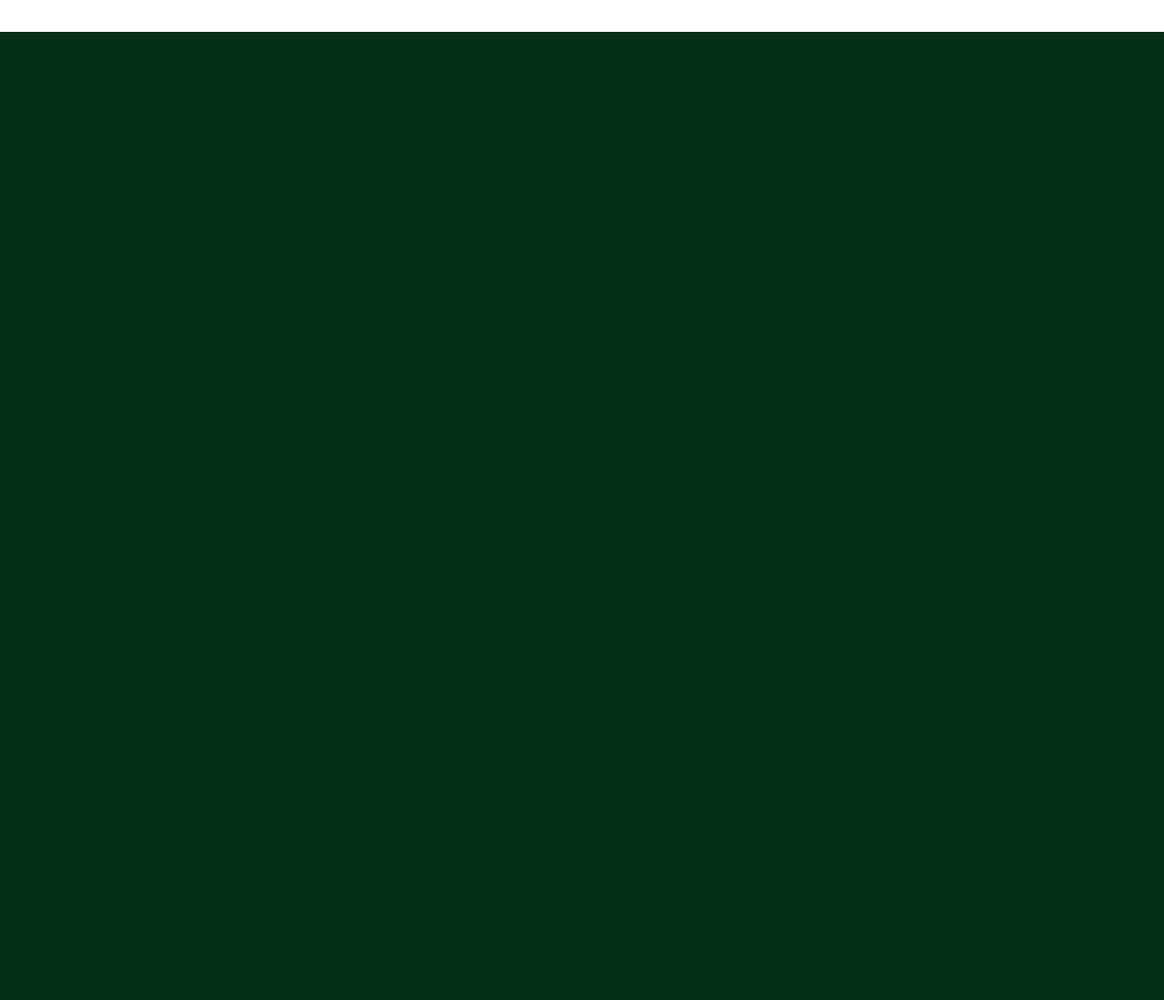
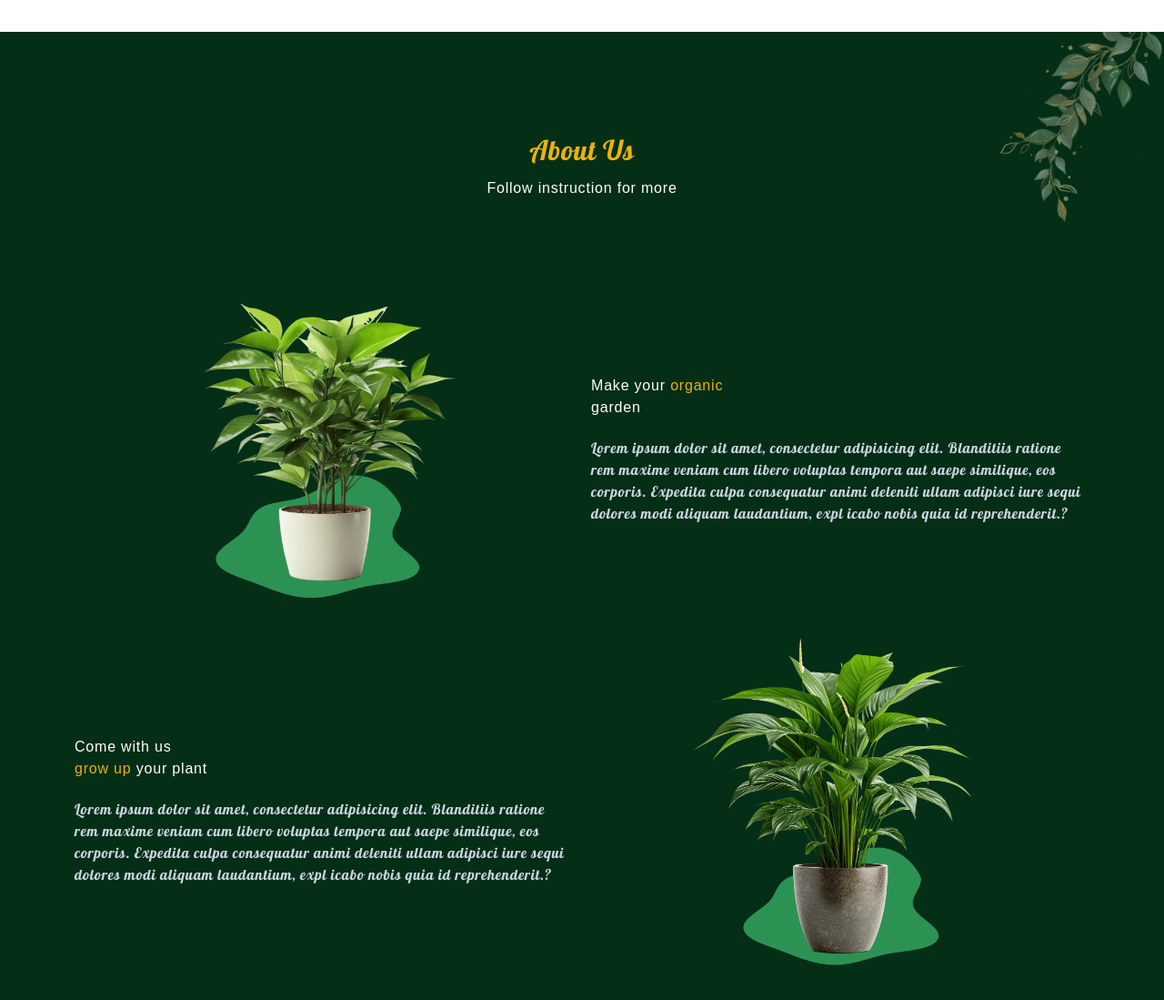
Before and after one commit to Abhishek-raj093/plant-website, a website: page index.html in a window 1280 px wide. Shown: the part 1115-2214 px from the top of the page at 91% size. Before the commit the page ends 1822 px from the top, so only its background shows below. Drawn offline with nearby package versions, Linux system fonts and the light colour scheme.

Commit message:
About com

```diff
--- a/index.html
+++ b/index.html
@@ -191,8 +191,64 @@
         </div>
 
         <!--~~~~~~~~~~~~~~~ About us ~~~~~~~~~~~~~~~-->
-        <section id="about">
+        <section id="about" class="relative overflow-hidden">
+            <div class="absolute -top-8 -right-12 opacity-50">
+                <img src="assets/img/leaf-3.png" alt="leaf_image" class="w-40 md:w-52 xl:w-64">
+            </div>
+            <div class="flex flex-col items-center gap-3 text-center mb-10 md:mb-20">
+                <h2 class="title">About Us</h2>
+                <p class="max-w-2xl">Follow instruction for more</p>
+            </div>
 
+            <div class="container space-y-10 xl:space-y-0">
+                <!-- item 1 -->
+                 <div class="flex flex-col items-center lg:flex-row gap-5">
+                    <!-- image -->
+                     <div class="w-full lg:w-1/2">
+                        <img src="assets/img/plant-1.png" alt="about_image"
+                        class="w-full sm:w-2/3 lg:w-full xl:w-2/3 mx-auto">
+                     </div>
+
+                     <!-- Content -->
+                      <div class="w-full lg:w-1/2">
+                        <div class="space-y-5">
+                            <h3>
+                                Make your <span class="text-yellow-500">organic</span>
+                                <br>
+                                garden
+                            </h3>
+                            <p class="text-slate-300 font-Lobster">
+                                Lorem ipsum dolor sit amet, consectetur adipisicing elit. Blanditiis ratione rem maxime veniam cum libero voluptas tempora aut saepe similique, eos corporis. Expedita culpa consequatur animi deleniti ullam adipisci iure sequi dolores modi aliquam laudantium,
+expl                            icabo nobis quia id reprehenderit.?
+                            </p>
+                        </div>
+                      </div>
+                 </div>
+
+                 <!-- item 2 -->
+                 <div class="flex flex-col items-center lg:flex-row-reverse gap-5">
+                    <!-- image -->
+                     <div class="w-full lg:w-1/2">
+                        <img src="assets/img/plant-2.png" alt="about_image"
+                        class="w-full sm:w-2/3 lg:w-full xl:w-2/3 mx-auto">
+                     </div>
+
+                     <!-- Content -->
+                      <div class="w-full lg:w-1/2">
+                        <div class="space-y-5">
+                            <h3>
+                                Come with us <br>
+                                <span class="text-yellow-500">grow up</span>
+                                your plant
+                            </h3>
+                            <p class="text-slate-300 font-Lobster">
+                                Lorem ipsum dolor sit amet, consectetur adipisicing elit. Blanditiis ratione rem maxime veniam cum libero voluptas tempora aut saepe similique, eos corporis. Expedita culpa consequatur animi deleniti ullam adipisci iure sequi dolores modi aliquam laudantium,
+expl                            icabo nobis quia id reprehenderit.?
+                            </p>
+                        </div>
+                      </div>
+                 </div>
+            </div>
         </section>
 
         <!--~~~~~~~~~~~~~~~ Popular ~~~~~~~~~~~~~~~-->
--- a/input.css
+++ b/input.css
@@ -13,6 +13,14 @@ section {
 
 h1 {
     @apply text-3xl md:text-4xl xl:text-5xl font-bold;
+}
+
+h2 {
+    @apply text-2xl md:text-3xl xl:text-4xl;
+}
+
+h2 {
+    @apply text-xl md:text-2xl xl:text-3xl;
 }
 
 .nav-link {
@@ -36,6 +44,10 @@ h1 {
     @apply opacity-90;
 }
 
+.title {
+    @apply font-Lobster text-yellow-500;
+}
+
 .btn_outline {
     @apply bg-transparent;
 }
```
Also changed, not shown: output.css.
